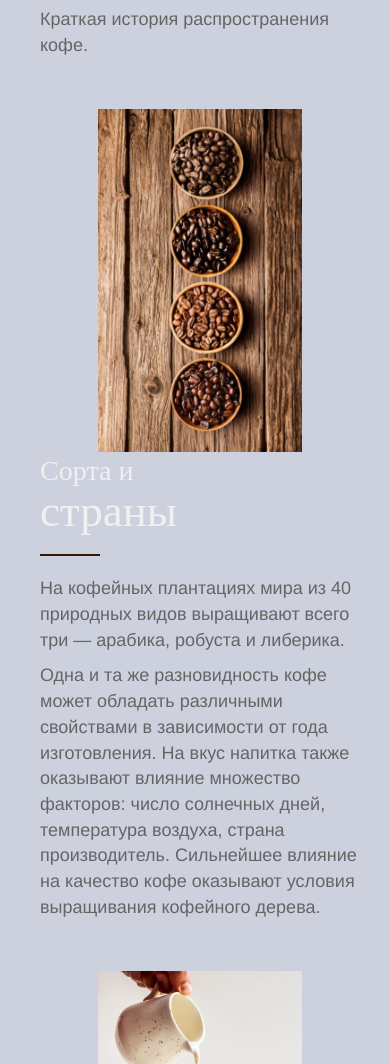
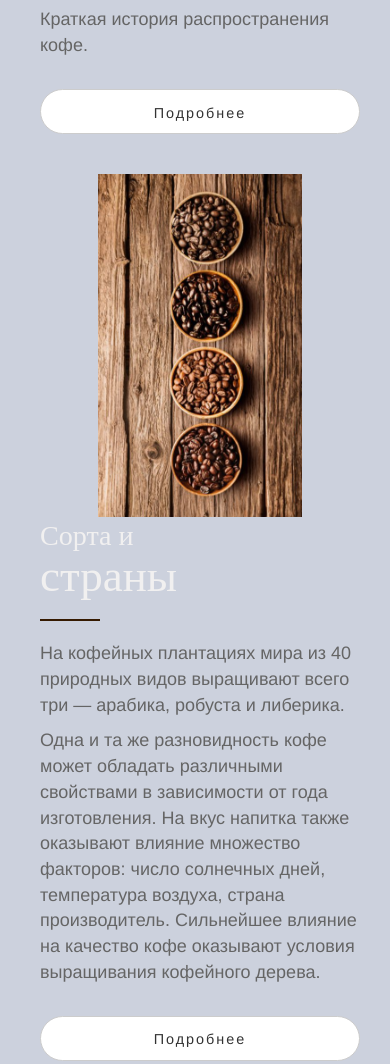
Before and after one commit to kZhel/My_site, a plain HTML site: page site_zheleznikova/index.html in a window 390 px wide. Shown: the part 1421-2485 px from the top of the page. Drawn offline with Linux system fonts and the light colour scheme.

Commit message:
Update style.css

```diff
--- a/site_zheleznikova/assets/css/style.css
+++ b/site_zheleznikova/assets/css/style.css
@@ -383,6 +383,9 @@ h5{
     .btn{
         display: none;
     }
+    .btn-default{
+        display: block;
+    }
     }
 @media (min-width: 1200px) {
     .container{max-width:1140px}
```
